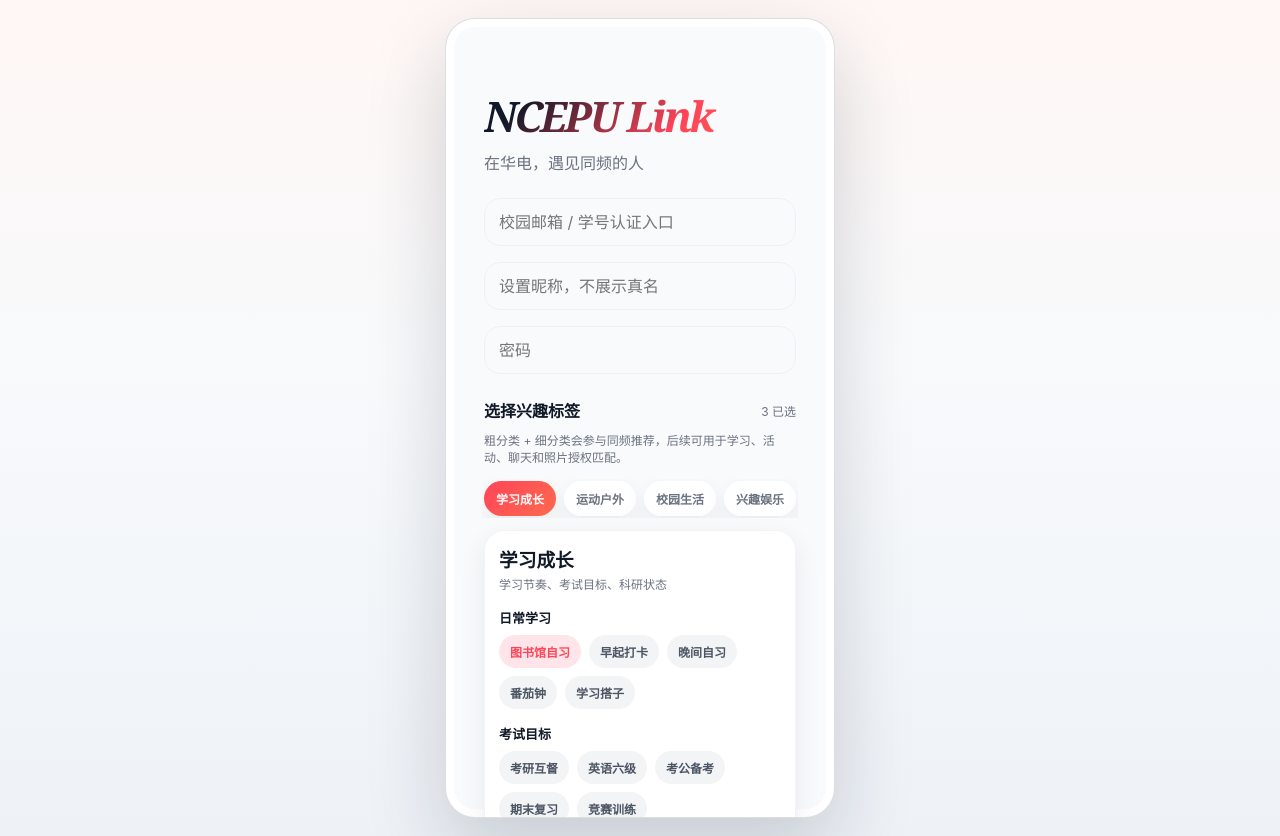
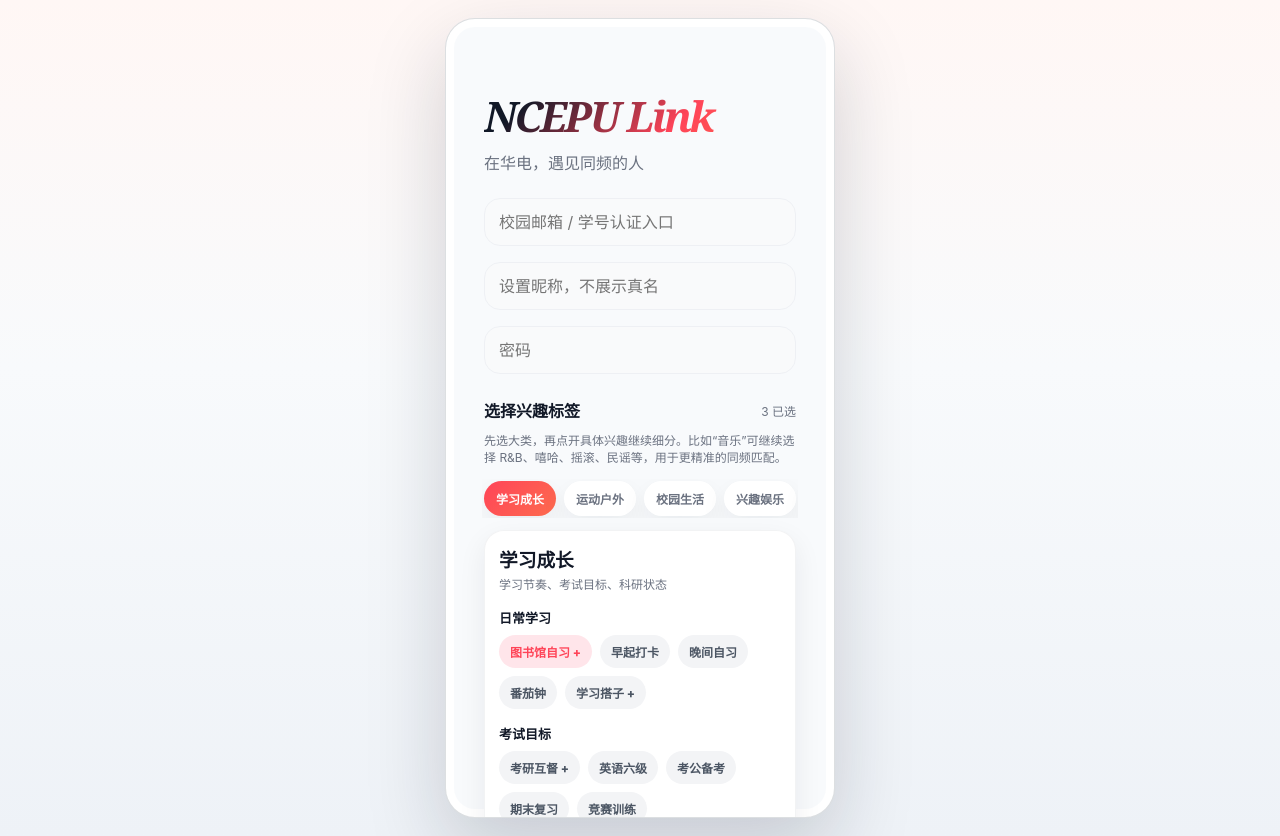
Before and after one commit to js9cpp57y4-jpg/friend-app, a React (Vite) app: page /auth in a window 1280 px wide. Built offline with nearby package versions, Linux system fonts and the light colour scheme.

Commit message:
feat: render third-level interest preferences

```diff
--- a/src/pages/AuthPage.tsx
+++ b/src/pages/AuthPage.tsx
@@ -1,13 +1,21 @@
 import { useState } from 'react';
 import { useNavigate } from 'react-router-dom';
-import { brand, onboardingInterestGroups } from '../mock/data';
+import { brand, interestSubtags, onboardingInterestGroups } from '../mock/data';
 
 export function AuthPage(){
   const nav=useNavigate();
-  const [selected,setSelected]=useState<string[]>(['图书馆自习','羽毛球','摄影']);
+  const [selected,setSelected]=useState<string[]>(['图书馆自习','羽毛球','音乐:R&B']);
   const [activeGroup,setActiveGroup]=useState(onboardingInterestGroups[0].title);
+  const [expanded,setExpanded]=useState<string>('音乐');
   const toggle=(tag:string)=>setSelected((prev)=>prev.includes(tag)?prev.filter((item)=>item!==tag):[...prev,tag]);
   const currentGroup=onboardingInterestGroups.find((group)=>group.title===activeGroup) ?? onboardingInterestGroups[0];
+
+  const toggleBaseTag=(tag:string)=>{
+    toggle(tag);
+    if(interestSubtags[tag]) setExpanded(expanded===tag?'':tag);
+  };
+
+  const selectedCount=selected.length;
 
   return (
     <div className='mobile-stage'>
@@ -19,8 +27,8 @@ export function AuthPage(){
             <input placeholder='校园邮箱 / 学号认证入口'/>
             <input placeholder='设置昵称，不展示真名'/>
             <input placeholder='密码' type='password'/>
-            <div className='section-title'><h3>选择兴趣标签</h3><span>{selected.length} 已选</span></div>
-            <p className='hint-text'>粗分类 + 细分类会参与同频推荐，后续可用于学习、活动、聊天和照片授权匹配。</p>
+            <div className='section-title'><h3>选择兴趣标签</h3><span>{selectedCount} 已选</span></div>
+            <p className='hint-text'>先选大类，再点开具体兴趣继续细分。比如“音乐”可继续选择 R&B、嘻哈、摇滚、民谣等，用于更精准的同频匹配。</p>
 
             <div className='interest-tabs'>
               {onboardingInterestGroups.map((group)=>(
@@ -36,16 +44,31 @@ export function AuthPage(){
                   <b>{section.name}</b>
                   <div className='interest-grid'>
                     {section.tags.map((tag)=>(
-                      <button key={tag} className={selected.includes(tag)?'interest-chip active':'interest-chip'} onClick={()=>toggle(tag)}>{tag}</button>
+                      <button key={tag} className={selected.includes(tag)?'interest-chip active':'interest-chip'} onClick={()=>toggleBaseTag(tag)}>
+                        {tag}{interestSubtags[tag]?' +':''}
+                      </button>
                     ))}
                   </div>
+                  {section.tags.some((tag)=>tag===expanded && interestSubtags[tag]) && (
+                    <div className='subtag-panel'>
+                      <div className='subtag-head'><b>{expanded}偏好</b><span>选择越具体，推荐越准</span></div>
+                      <div className='interest-grid'>
+                        {interestSubtags[expanded].map((subtag)=>{
+                          const value=`${expanded}:${subtag}`;
+                          return <button key={value} className={selected.includes(value)?'subtag-chip active':'subtag-chip'} onClick={()=>toggle(value)}>{subtag}</button>;
+                        })}
+                      </div>
+                    </div>
+                  )}
                 </div>
               ))}
             </div>
 
             <div className='selected-summary'>
               <b>已选标签</b>
-              <div className='interest-grid'>{selected.map((tag)=><button key={tag} className='interest-chip active' onClick={()=>toggle(tag)}>{tag}</button>)}</div>
+              <div className='interest-grid'>
+                {selected.map((tag)=><button key={tag} className='interest-chip active' onClick={()=>toggle(tag)}>{tag.replace(':',' · ')}</button>)}
+              </div>
             </div>
             <button className='cta' onClick={()=>nav('/home')}>进入 NCEPU Link</button>
           </article>
```
